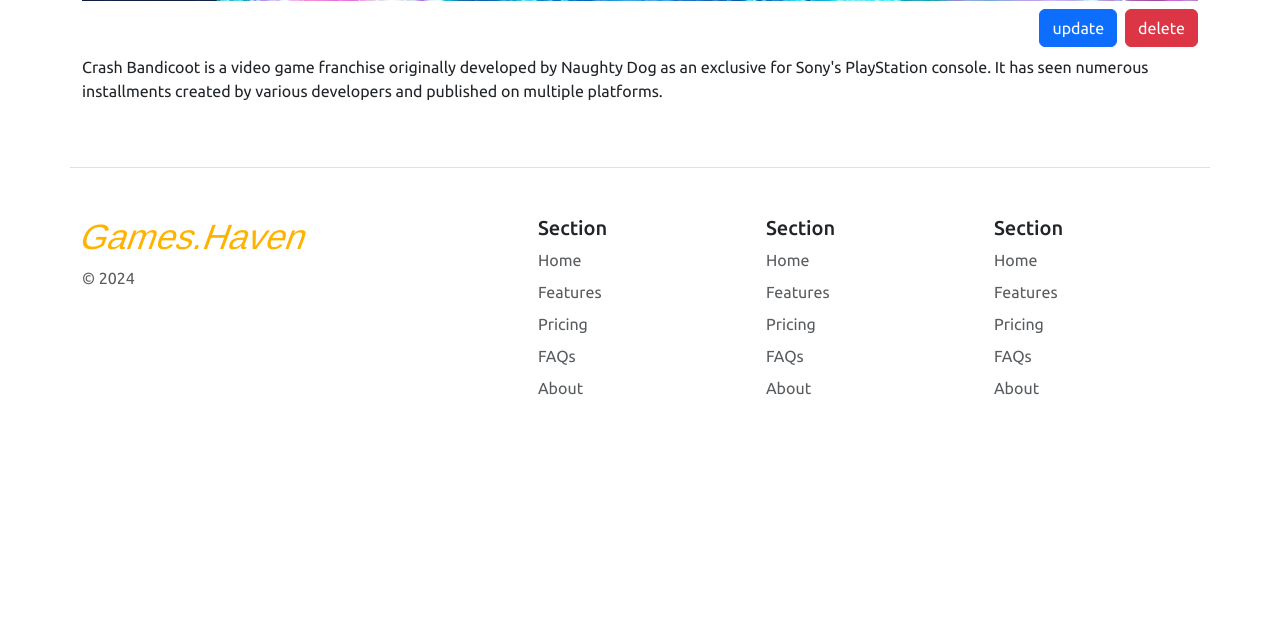
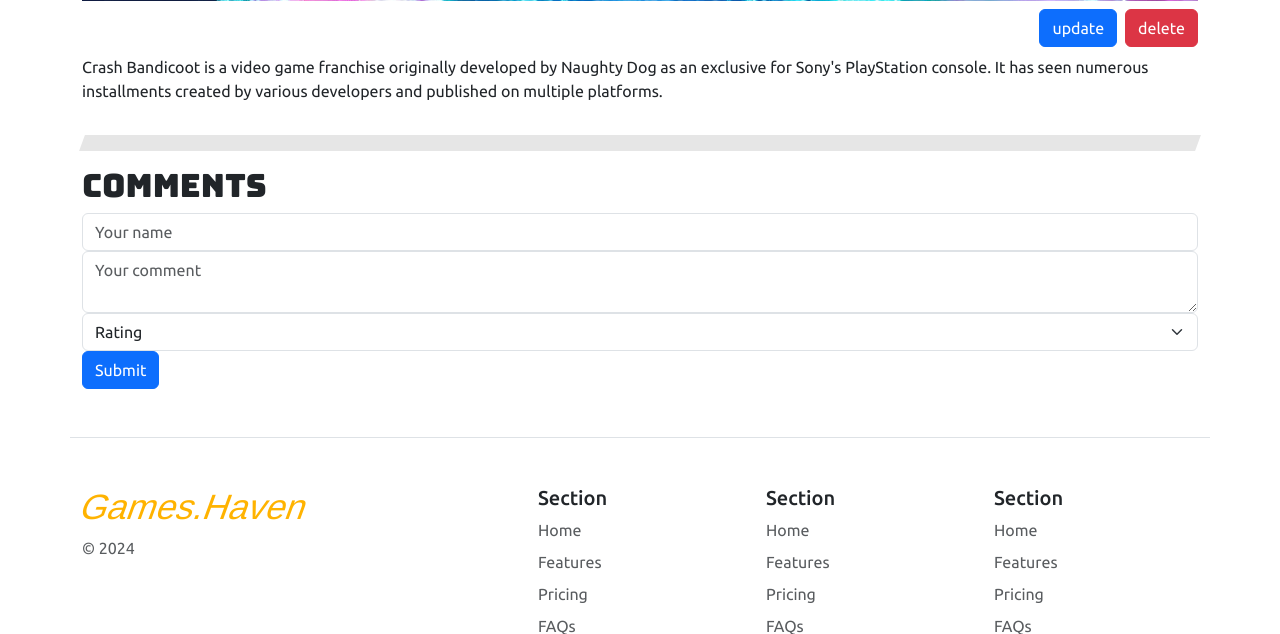
Before and after one commit to Abdullah-binRokan/tq_GamesHaven_ORM_Relation, a Django app: page /games/detail/4/ in a window 1280 px wide. Shown: the part 890-1524 px from the top of the page. Before the commit the page ends 1285 px from the top, so only its background shows below. Run offline with Django 5.2, Linux system fonts and the light colour scheme; data comes from the database, SQL or seed files in the repository; both versions use the stored data as it was after the commit; some web fonts are replaced.

Commit message:
Add add review form to detail page

```diff
--- a/GamesHaven/games/templates/games/game_detail.html
+++ b/GamesHaven/games/templates/games/game_detail.html
@@ -25,6 +25,24 @@
 
 </div>
 
+<hr />
+<!-- add review form -->
+<h2>Comments</h2>
+<form action="{% url 'games:add_review_view' game.id %}" method="post">
+  {% csrf_token %}
+  <input class="form-control" type="text" name="name" placeholder="Your name" required />
+  <textarea class="form-control" name="comment" placeholder="Your comment" required></textarea>
+  <select class="form-select" name="rating">
+    <option value="" required>Rating</option>
+    <option value="1">1</option>
+    <option value="2">2</option>
+    <option value="3">3</option>
+    <option value="4">4</option>
+    <option value="5">5</option>
+  </select>
+  <input class="btn btn-primary" type="submit" />
+</form>
+
 <!-- Button trigger modal -->
 
 
--- a/GamesHaven/games/urls.py
+++ b/GamesHaven/games/urls.py
@@ -10,5 +10,6 @@ urlpatterns = [
     path("update/<game_id>/", views.game_update_view, name="game_update_view"),
     path("delete/<game_id>/", views.game_delete_view, name="game_delete_view"),
     path("all/", views.all_games_view, name="all_games_view"),
-    path("search/", views.search_games_view, name="search_games_view")
+    path("search/", views.search_games_view, name="search_games_view"),
+    path("add_review/<game_id>/", views.add_review_view, name="add_review_view")
 ]
--- a/GamesHaven/games/views.py
+++ b/GamesHaven/games/views.py
@@ -90,8 +90,8 @@ def search_games_view(request:HttpRequest):
 
 def add_review_view(request: HttpRequest, game_id: int):
     if request.method == "POST":
-        game_object = Review.objects.get(pk=game_id)
+        game_object = Game.objects.get(pk=game_id)
         new_review = Review(game=game_object, name=request.POST["name"], comment=request.POST["comment"], rating=request.POST["rating"])
         new_review.save()
 
-    return redirect("game:game_detail_view", game_id=game_id)
+    return redirect("games:game_detail_view", game_id=game_id)
```
Also changed, not shown: GamesHaven/db.sqlite3.
